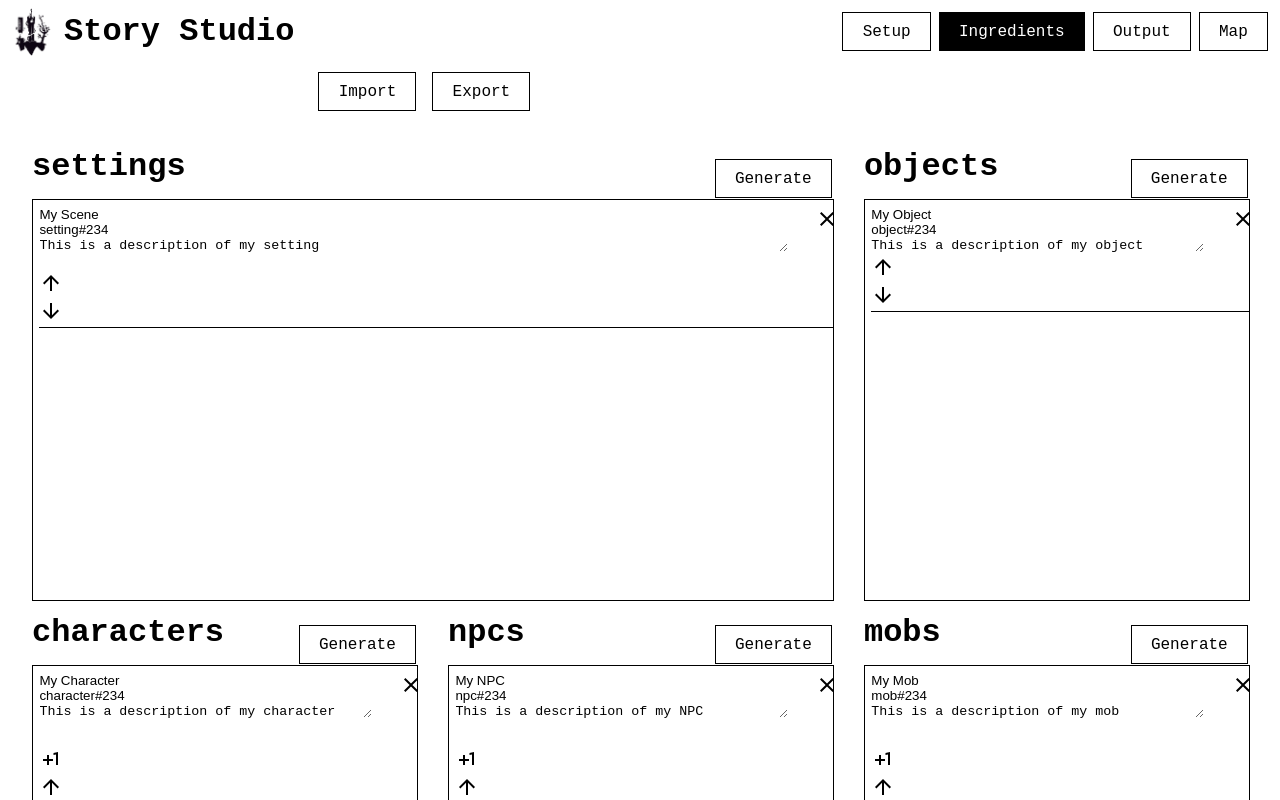
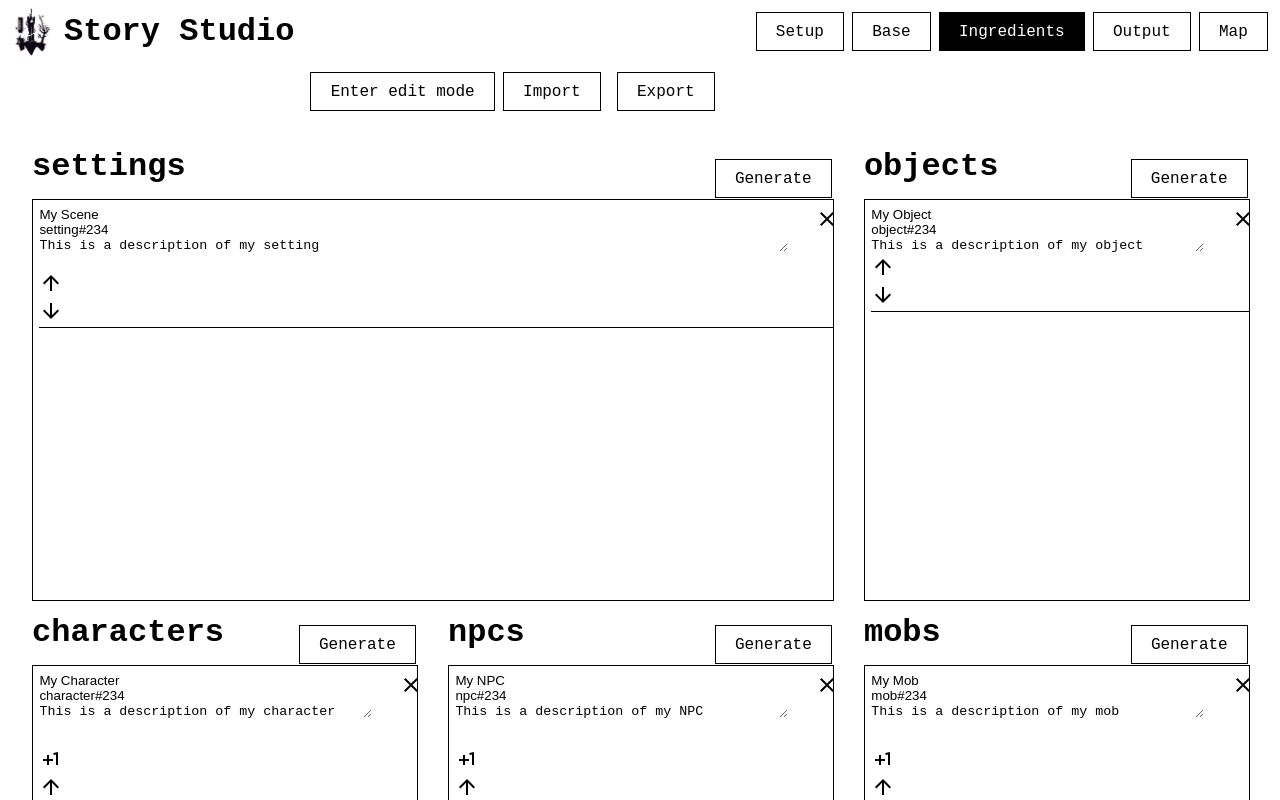
Before and after one commit to webaverse-studios/storystudio, a React (Vite) app: page / in a window 1280 px wide. Both pictures are taken after a click on the button "Ingredients". Shown: the top 800 px of the page. Built offline with nearby package versions, Linux system fonts and the light colour scheme; what dungeoneer would draw is missing.

Commit message:
added enter & exit force update

```diff
--- a/src/App.jsx
+++ b/src/App.jsx
@@ -52,6 +52,7 @@ function App() {
     on: false,
     msg: "",
   });
+  const [forceUpdate, setForceUpdate] = useState(false);
 
   useEffect(() => {
     localStorage.setItem("loreFiles", JSON.stringify(loreFiles));
@@ -216,6 +217,10 @@ function App() {
     setErrorDialogData({ on: false, msg: "" });
   };
 
+  const _forceUpdate = () => {
+    setForceUpdate(!forceUpdate);
+  };
+
   return (
     <div className="App">
       <Header currentView={currentView} setCurrentView={setCurrentView} />
@@ -257,6 +262,7 @@ function App() {
           baseData={baseData}
           setBaseData={setBaseData}
           openErrorDialog={openErrorDialog}
+          forceUpdate={_forceUpdate}
         />
       )}
       {errorDialogData &&
--- a/src/Header.jsx
+++ b/src/Header.jsx
@@ -4,6 +4,7 @@ import { views } from "./constants";
 
 const Header = ({ currentView, setCurrentView }) => {
   const editMode = new URLSearchParams(window.location.search).get("edit");
+
   return (
     <div className="header">
       <div className="logo">
@@ -13,7 +14,7 @@ const Header = ({ currentView, setCurrentView }) => {
       <div className="headerright">
         {/* for each key in views (an object) create a button that calls setCurrentView with the view's value, and is active if the currentView is current button */}
         {Object.keys(views).map((key, index) => {
-          if (!editMode && key === "base") return null;
+          if (editMode === "false" && key === "base") return null;
           return (
             <button
               key={key}
--- a/src/Ingredients.jsx
+++ b/src/Ingredients.jsx
@@ -21,6 +21,7 @@ function Ingredients({
   exportHandler,
   importHandler,
   openErrorModal,
+  forceUpdate,
 }) {
   const [currentContentType, setCurrentContentType] = useState(contextTypes[0]);
 
@@ -170,9 +171,36 @@ function Ingredients({
     setIngredients(newData);
   };
 
+  const updateEditMode = () => {
+    const editMode =
+      new URLSearchParams(window.location.search).get("edit") === "true"
+        ? true
+        : false;
+    const params = new URLSearchParams(window.location.search);
+    params.set("edit", !editMode);
+    window.history.pushState({}, "", `?${params.toString()}`);
+    forceUpdate();
+  };
+
+  const renderEditModeButton = () => {
+    console.log("render edit mode");
+    const editMode =
+      new URLSearchParams(window.location.search).get("edit") === "true"
+        ? true
+        : false;
+
+    console.log("edit mode:", editMode);
+    if (editMode) {
+      return "Exit edit mode";
+    } else {
+      return "Enter edit mode";
+    }
+  };
+
   return (
     <div className="view">
       <div className={"importExportButtons"}>
+        <button onClick={updateEditMode}>{renderEditModeButton()}</button>
         <button className={"importButton"} onClick={() => importJson()}>
           Import
         </button>
```
